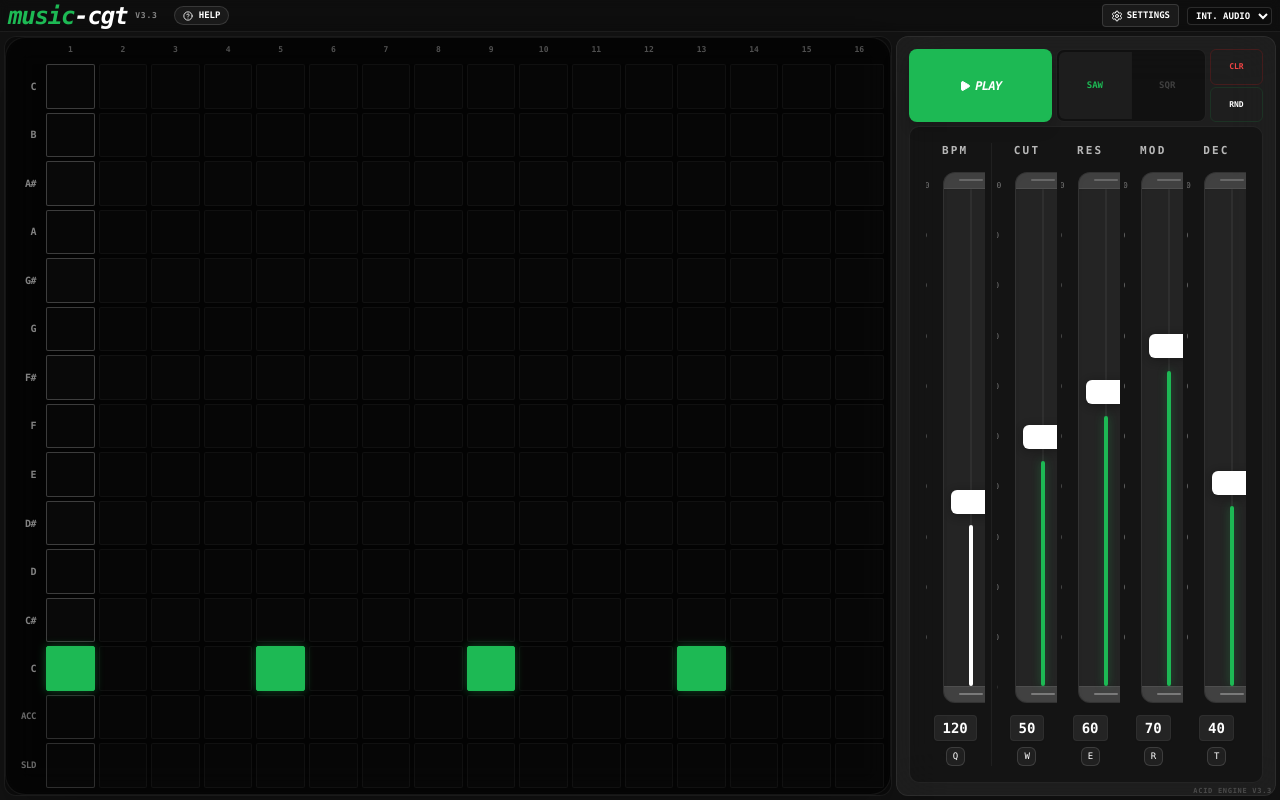
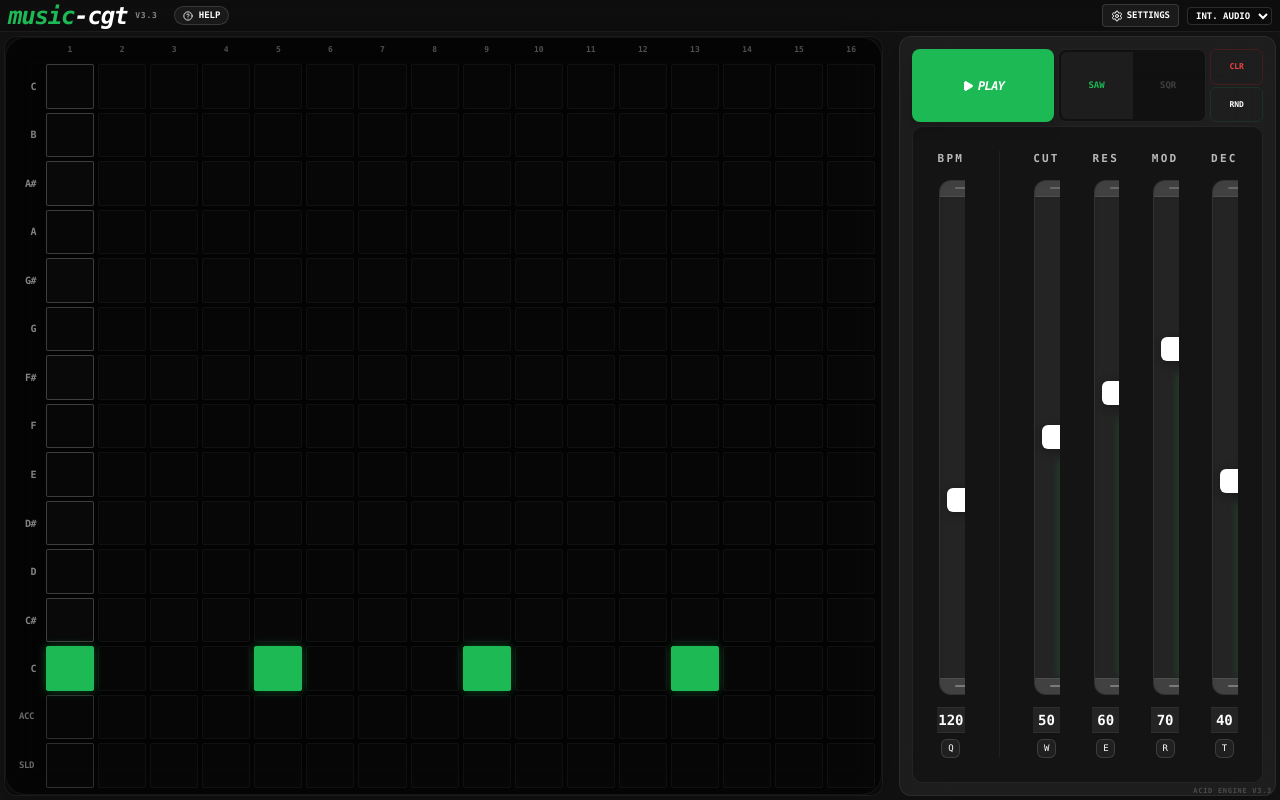
Before and after one commit to tradexy/music-cgt, a React (Vite) app: page / in a window 1280 px wide. Built offline with nearby package versions, Linux system fonts and the light colour scheme.

Commit message:
Optimize: Polished desktop layout (constrained sliders, grid spacing) without affecting mobile.

```diff
--- a/App.tsx
+++ b/App.tsx
@@ -325,7 +325,7 @@ function App() {
       }
 
       {/* Main Grid: 96% Height - Strict Layout */}
-      <div className="w-full h-[96vh] flex flex-col md:flex-row p-1 gap-1 items-stretch">
+      <div className="w-full h-[96vh] flex flex-col md:flex-row p-1 gap-1 md:gap-4 items-stretch">
 
         {/* Left Column: Sequencer (65-70%) */}
         <div className="flex-col min-h-0 flex-[65] md:flex-[70] relative flex">
@@ -415,7 +415,7 @@ function App() {
             </div>
 
             {/* Main Area: Spaced Out Vertical Sliders (Fill Rest) */}
-            <div className="flex-1 bg-black/30 p-1 md:p-4 rounded-[10px] border flex flex-nowrap justify-between gap-1 min-h-0 overflow-hidden" style={{ borderColor: `${textColor}11` }}>
+            <div className="flex-1 bg-black/30 p-1 md:p-6 rounded-[10px] border flex flex-nowrap justify-between gap-1 md:gap-8 min-h-0 overflow-hidden md:max-w-lg md:mx-auto w-full" style={{ borderColor: `${textColor}11` }}>
               <VerticalSlider
                 label="BPM" value={state.bpm} min={20} max={300}
                 onChange={(v) => setState(p => ({ ...p, bpm: v }))}
--- a/components/SequencerGrid.tsx
+++ b/components/SequencerGrid.tsx
@@ -80,7 +80,7 @@ export const SequencerGrid: React.FC<SequencerGridProps> = ({
 
 
         {/* Accent Row */}
-        <div className="flex items-center justify-end pr-1 md:pr-1.5 text-[7px] md:text-[9px] font-black uppercase tracking-tighter opacity-40" style={{ color: textColor }}>ACC</div>
+        <div className="flex items-center justify-end pr-1 md:pr-2 text-[7px] md:text-[9px] font-black uppercase tracking-tighter opacity-40" style={{ color: textColor }}>ACC</div>
         {steps.map((step, i) => (
           <div
             key={`acc-${i}`}
@@ -96,7 +96,7 @@ export const SequencerGrid: React.FC<SequencerGridProps> = ({
         ))}
 
         {/* Slide Row */}
-        <div className="flex items-center justify-end pr-1 md:pr-1.5 text-[7px] md:text-[9px] font-black uppercase tracking-tighter opacity-40" style={{ color: textColor }}>SLD</div>
+        <div className="flex items-center justify-end pr-1 md:pr-2 text-[7px] md:text-[9px] font-black uppercase tracking-tighter opacity-40" style={{ color: textColor }}>SLD</div>
         {steps.map((step, i) => (
           <div
             key={`sld-${i}`}
```
